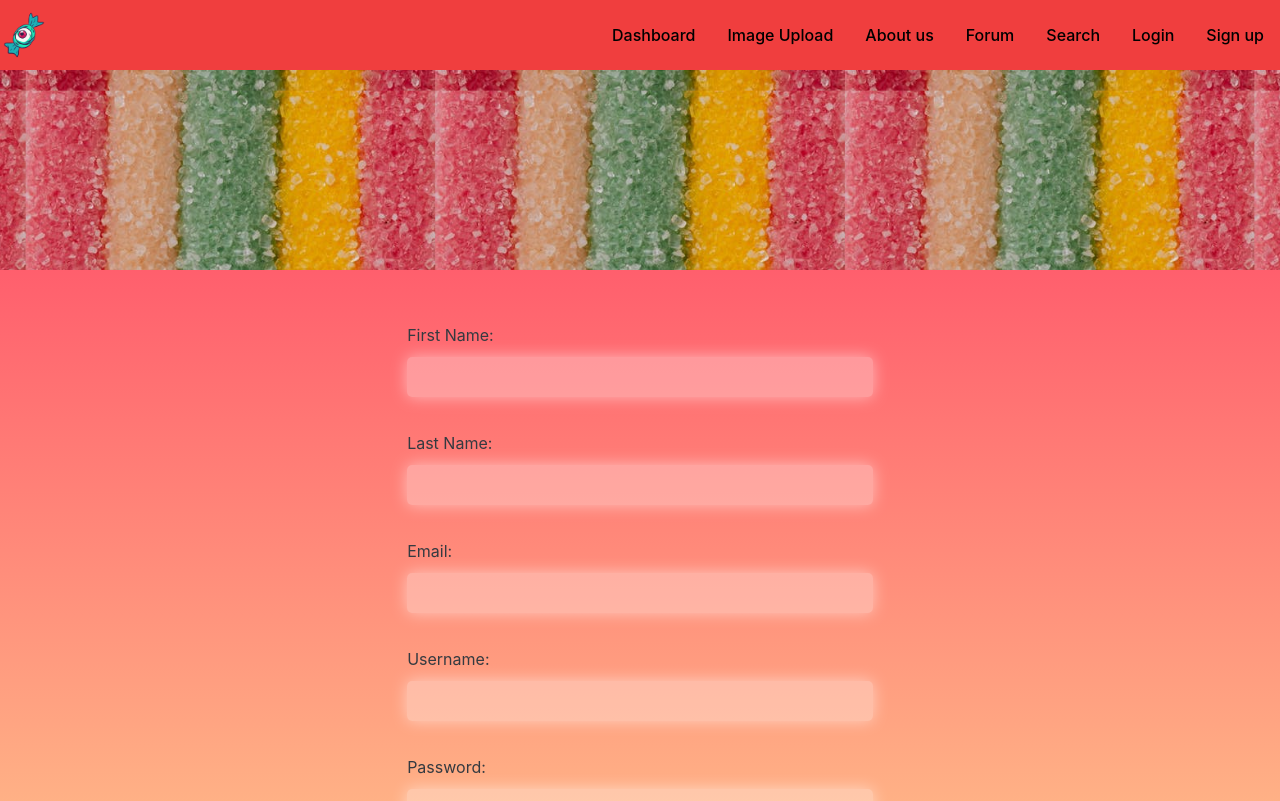
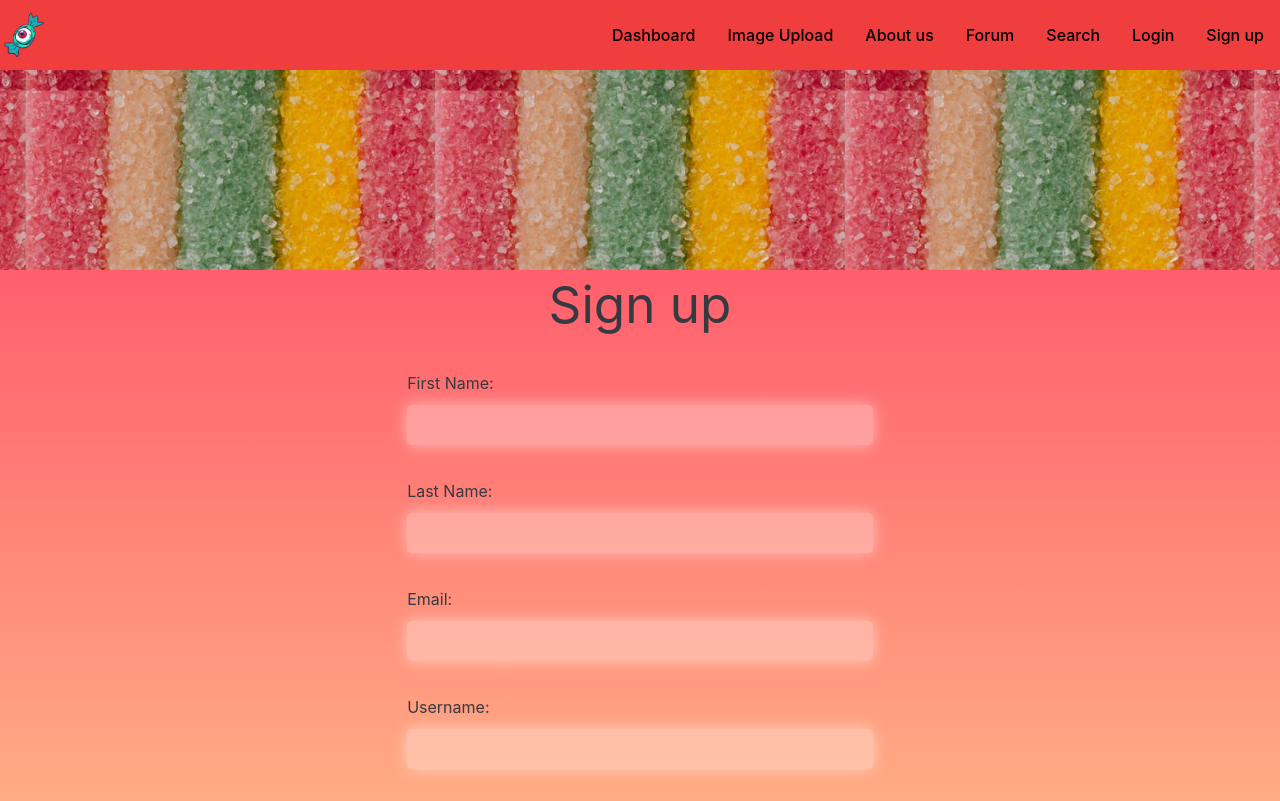
Before and after one commit to 490-Team-MAAKDE/490-Project, a React (Create React App) app in the folder Eye Candy Project/Code Design/Front-End/eye-candy/: page /signup in a window 1280 px wide. Shown: the top 801 px of the page. Built offline with nearby package versions, Linux system fonts and the light colour scheme.

Commit message:
Added h1 title and edited padding for signup content

```diff
--- a/Eye Candy Project/Code Design/Front-End/eye-candy/src/Pages/SignUp.css
+++ b/Eye Candy Project/Code Design/Front-End/eye-candy/src/Pages/SignUp.css
@@ -13,9 +13,11 @@
   color: white;
   text-align: center;
 }
+.sign-h1{
+  margin-bottom: 2rem;
+}
 
 .signup-container {
-  padding-top: 3rem;
   padding-bottom: 3rem;
   display: flex;
   flex-direction: column;
--- a/Eye Candy Project/Code Design/Front-End/eye-candy/src/Pages/SignUp.js
+++ b/Eye Candy Project/Code Design/Front-End/eye-candy/src/Pages/SignUp.js
@@ -62,6 +62,7 @@ function SignUp() {
     <div className="signup-content">
       <div className="signup-hero-bar"></div>
       <div className="signup-container">
+        <h1 className="sign-h1">Sign up</h1>
         <form>
           <div>
             <label htmlFor="userName">First Name: </label> <br />
```
